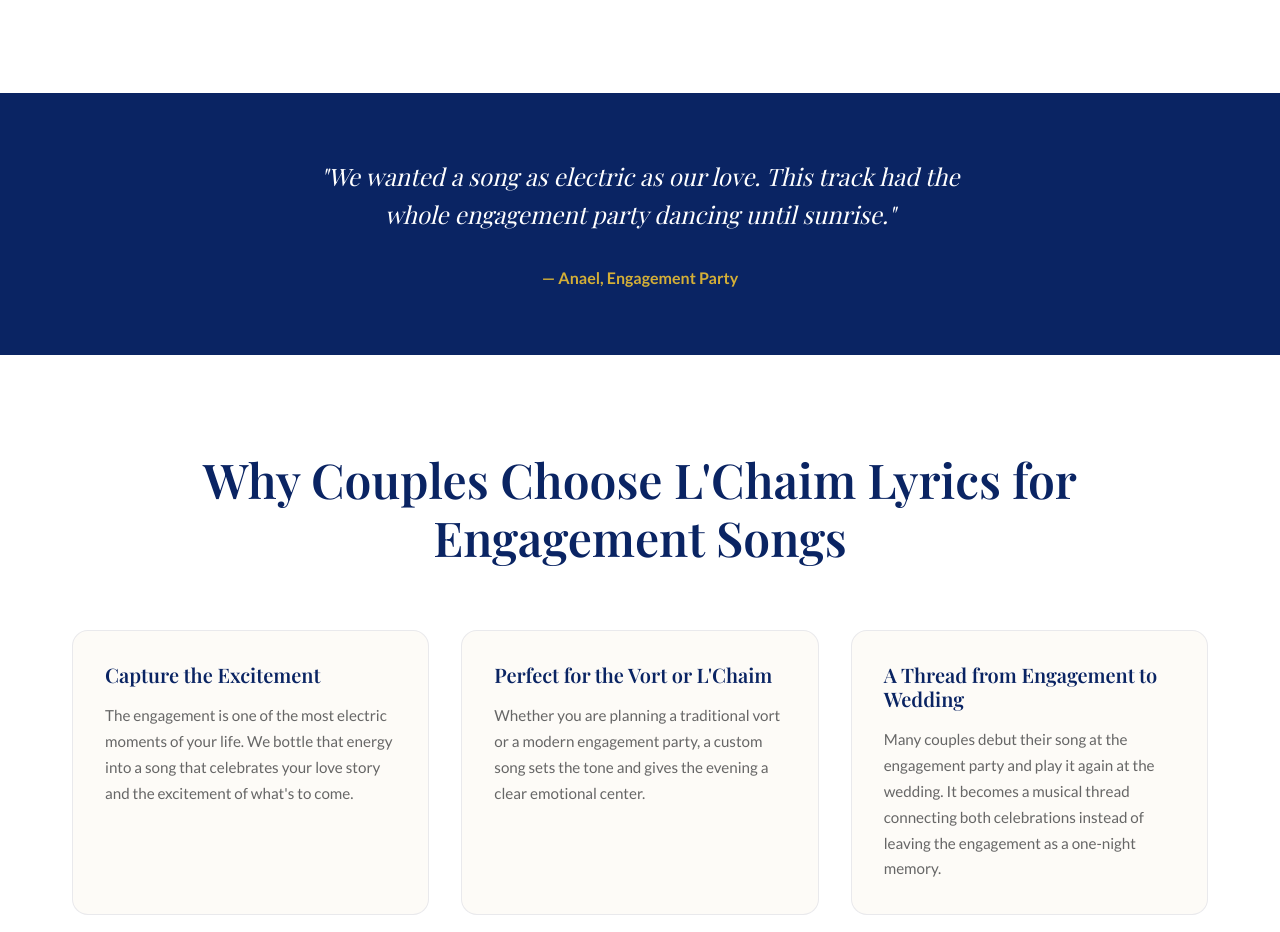
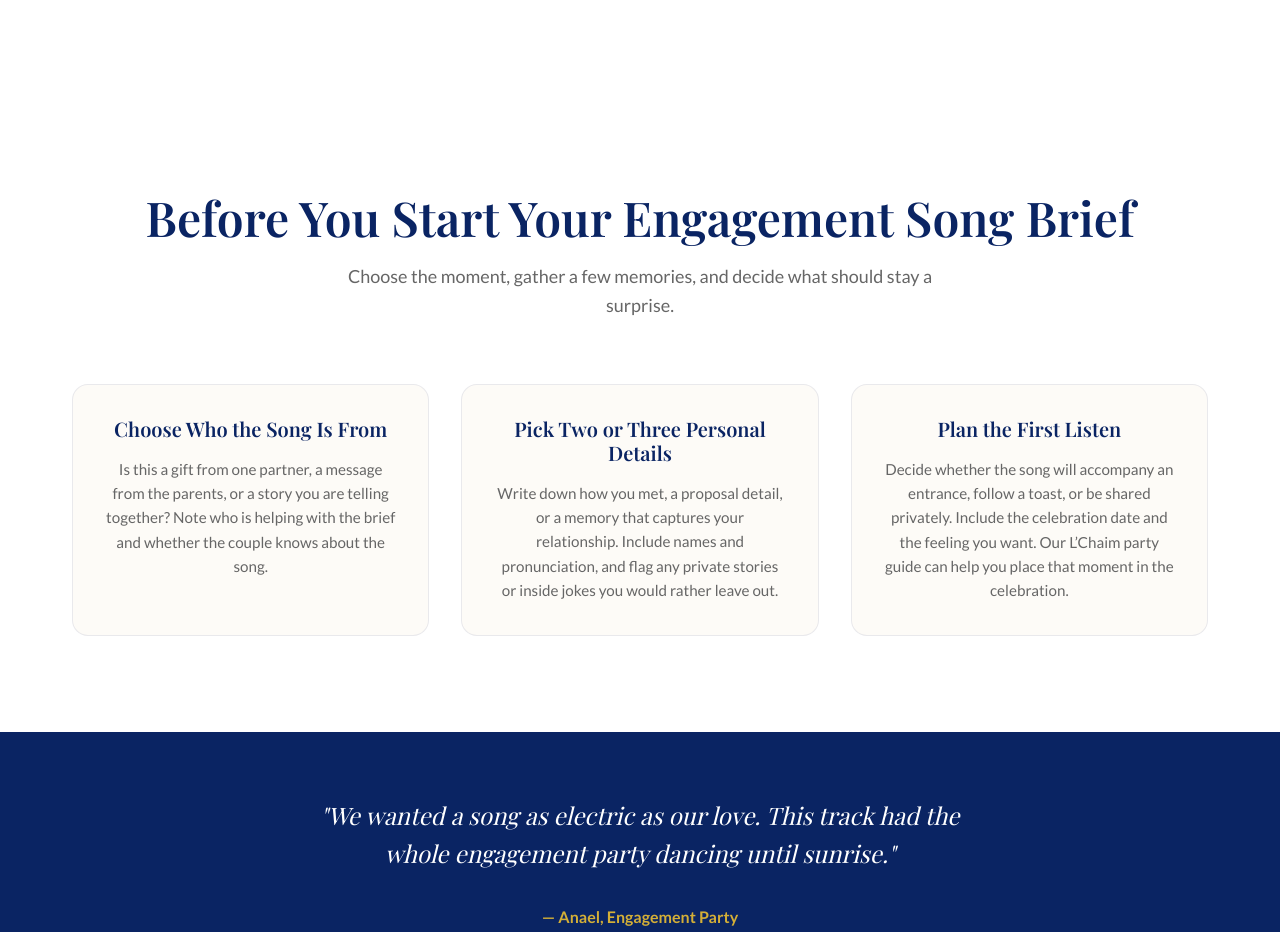
Before and after one commit to Thehandsomebog/Lchaimlyrics, a plain HTML site: page jewish-engagement-song.html in a window 1280 px wide. Shown: the part 1352-2284 px from the top of the page. Drawn offline with nearby package versions, Linux system fonts and the light colour scheme.

Commit message:
Help couples prepare their engagement song brief (#7)
Co-authored-by: Dan Djaker <dandjaker@Mac.localdomain>

```diff
--- a/jewish-engagement-song.html
+++ b/jewish-engagement-song.html
@@ -202,6 +202,28 @@
                 <div class="feature-card">
                     <h3>From Engagement to Wedding</h3>
                     <p>Debut the song at the engagement and bring it back at the wedding so the story carries from one simcha to the next.</p>
+                </div>
+            </div>
+        </div>
+    </section>
+
+    <!-- Brief preparation -->
+    <section class="why-section" aria-labelledby="engagement-song-brief-preparation">
+        <div class="container">
+            <h2 id="engagement-song-brief-preparation">Before You Start Your Engagement Song Brief</h2>
+            <p class="section-subtitle">Choose the moment, gather a few memories, and decide what should stay a surprise.</p>
+            <div class="features-grid">
+                <div class="feature-card">
+                    <h3>Choose Who the Song Is From</h3>
+                    <p>Is this a gift from one partner, a message from the parents, or a story you are telling together? Note who is helping with the brief and whether the couple knows about the song.</p>
+                </div>
+                <div class="feature-card">
+                    <h3>Pick Two or Three Personal Details</h3>
+                    <p>Write down how you met, a proposal detail, or a memory that captures your relationship. Include names and pronunciation, and flag any private stories or inside jokes you would rather leave out.</p>
+                </div>
+                <div class="feature-card">
+                    <h3>Plan the First Listen</h3>
+                    <p>Decide whether the song will accompany an entrance, follow a toast, or be shared privately. Include the celebration date and the feeling you want. Our <a href="/blog/what-is-a-lchaim-party.html">L’Chaim party guide</a> can help you place that moment in the celebration.</p>
                 </div>
             </div>
         </div>
```
Also changed, not shown: 1 other file.
